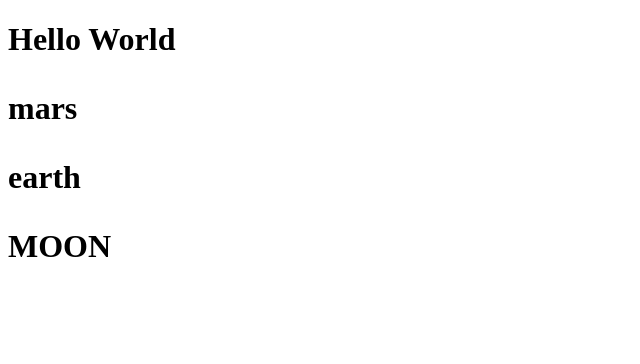
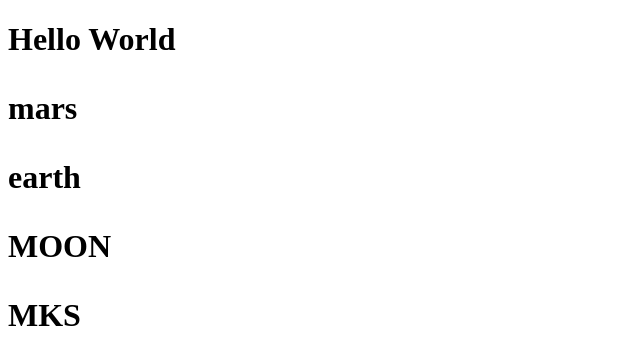
Before and after one commit to AndereyQA/sitetestgit, a plain HTML site: page index2.html in a window 1280 px wide. Shown: the whole page, without its empty margins (0-640 px from the left). Drawn offline with Linux system fonts and the light colour scheme.

Commit message:
seven ver

```diff
--- a/index2.html
+++ b/index2.html
@@ -10,5 +10,6 @@
     <p>mars<p>
 	<p>earth<p>
 	<p>MOON<p>
+	<div>MKS<div>
 </body>
 </html>
```
